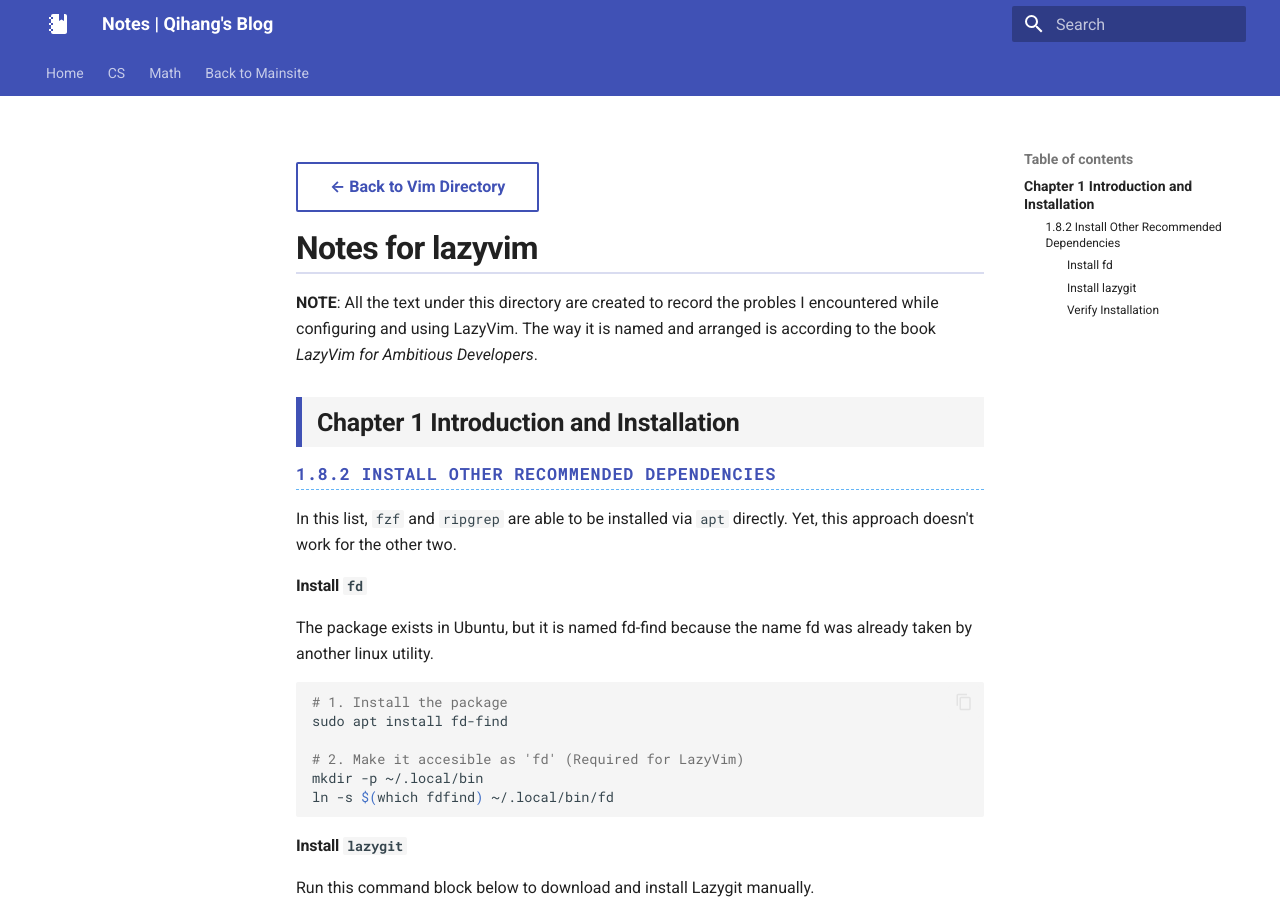
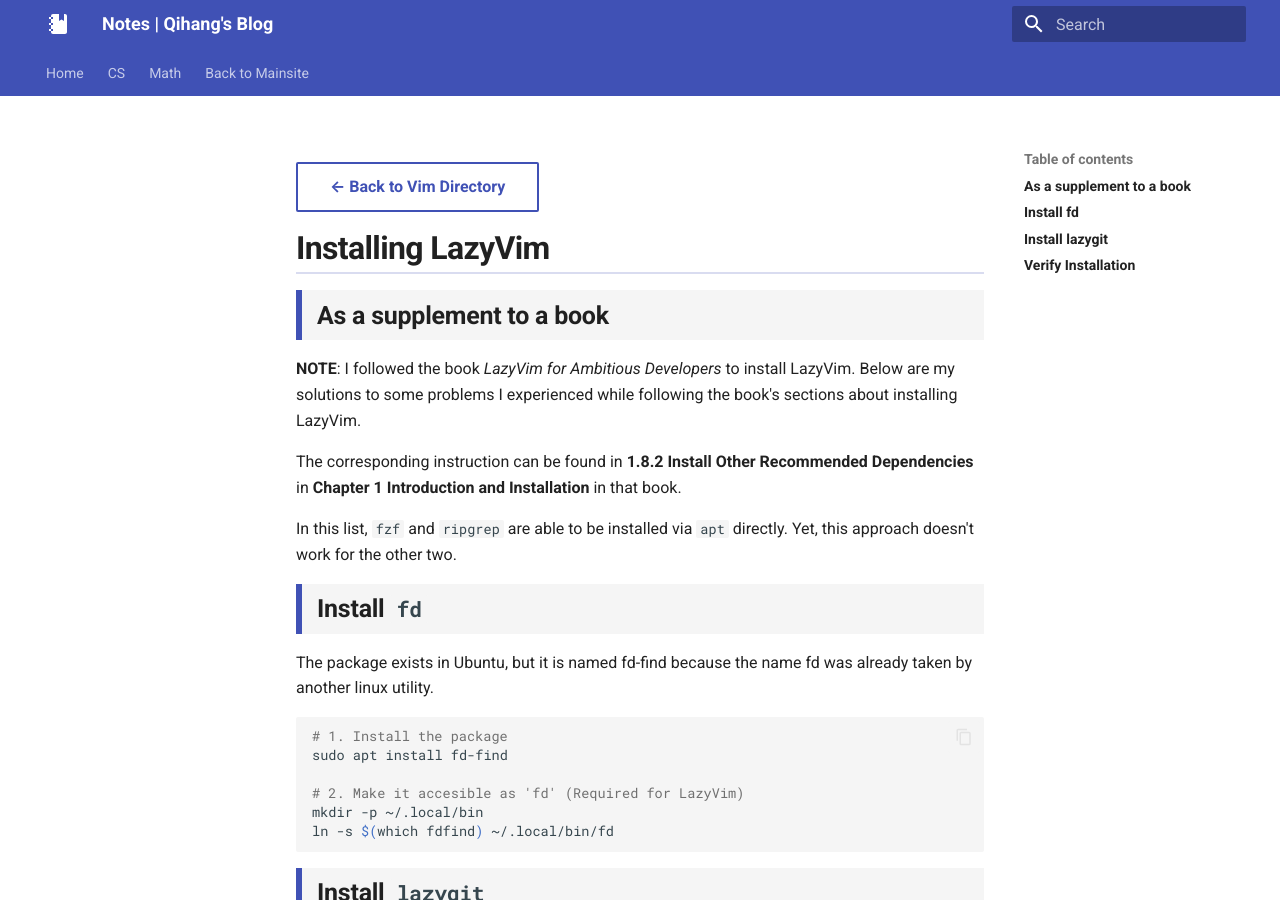
Before and after one commit to yang-qihang/my-blog-subsite-notes, an MkDocs documentation site: the page built from docs/cs/tooling/vim/lazyvim-and-neovim/notes/lazyvim-installation.md, in a window 1280 px wide and 900 px high. Built offline with MkDocs 1.6.1 and Material for MkDocs 9.7.7, drawn with Linux system fonts in a browser that asks for light colours.

Commit message:
little renaming of the file about lazyvim installation and the change in the corresponding vim section index page

````diff
--- a/docs/cs/tooling/vim/lazyvim-and-neovim/notes/chap1-installation.md
+++ b/docs/cs/tooling/vim/lazyvim-and-neovim/notes/lazyvim-installation.md
@@ -1,16 +1,16 @@
 [← Back to Vim Directory](../../index.md){ .md-button }
 
-# Notes for lazyvim
+# Installing LazyVim
 
-**NOTE**: All the text under this directory are created to record the probles I encountered while configuring and using LazyVim. The way it is named and arranged is according to the book *LazyVim for Ambitious Developers*.
+## As a supplement to a book
 
-## Chapter 1 Introduction and Installation
+**NOTE**: I followed the book *LazyVim for Ambitious Developers* to install LazyVim. Below are my solutions to some problems I experienced while following the book's sections about installing LazyVim.
 
-### 1.8.2 Install Other Recommended Dependencies
+The corresponding instruction can be found in **1.8.2 Install Other Recommended Dependencies** in **Chapter 1 Introduction and Installation** in that book.
 
 In this list, `fzf` and `ripgrep` are able to be installed via `apt` directly. Yet, this approach doesn't work for the other two.
 
-#### Install `fd`
+## Install `fd`
 
 The package exists in Ubuntu, but it is named fd-find because the name fd was already taken by another linux utility.
 
@@ -23,7 +23,7 @@
 ln -s $(which fdfind) ~/.local/bin/fd
 ```
 
-#### Install `lazygit`
+## Install `lazygit`
 
 Run this command block below to download and install Lazygit manually.
 
@@ -37,7 +37,7 @@
 rm lazygit.tar.gz lazygit
 ```
 
-#### Verify Installation
+## Verify Installation
 Once you finish those two steps, check if they work:
 ```bash
 fd --version
````
Also changed, not shown: docs/cs/tooling/vim/index.md (+1 -1 lines).
